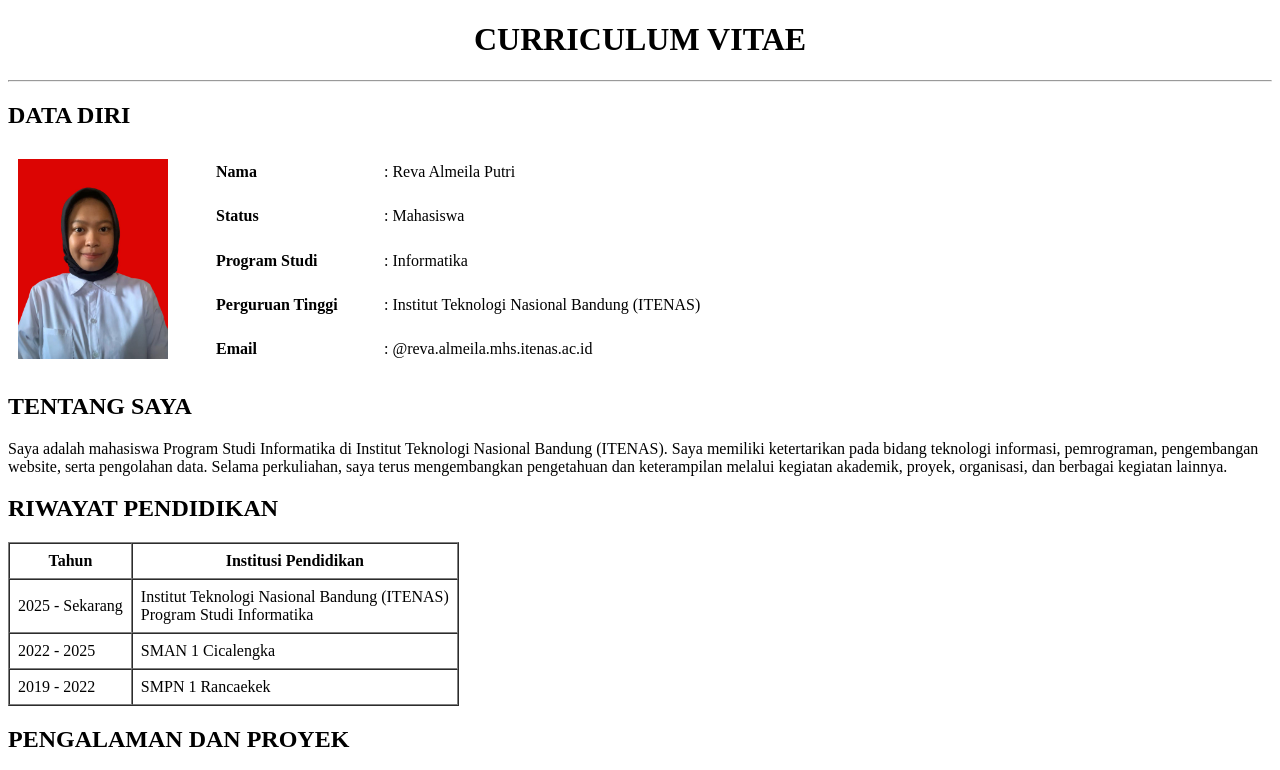
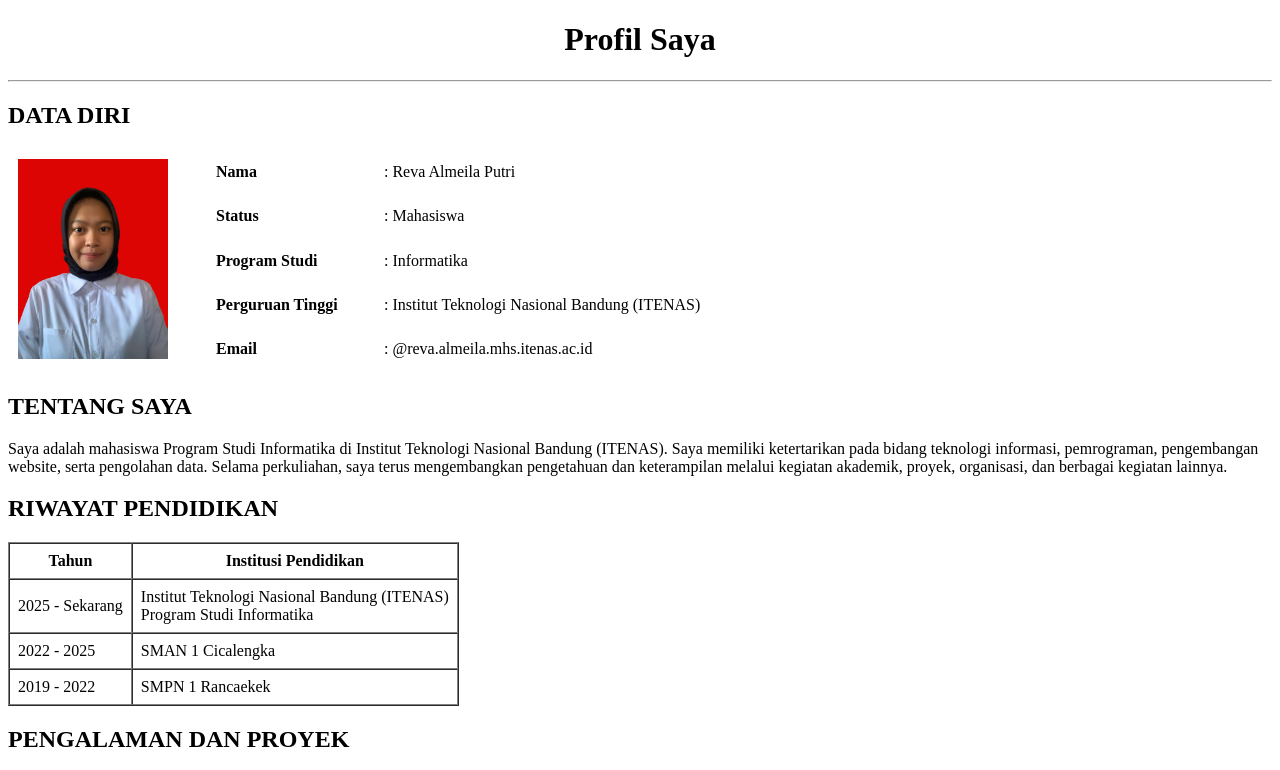
Before and after one commit to revaalmeila/cv-html-reva, a plain HTML site: page index.html in a window 1280 px wide. Shown: the top 770 px of the page. Drawn offline with Linux system fonts and the light colour scheme.

Commit message:
index.html

```diff
--- a/index.html
+++ b/index.html
@@ -1,13 +1,13 @@
 <!DOCTYPE html>
 <html>
 <head>
-    <title>Curriculum Vitae - Reva Almeila Putri</title>
+    <title>Profil Saya - Reva Almeila Putri</title>
 </head>
 
 <body>
 
     <center>
-        <h1>CURRICULUM VITAE</h1>
+        <h1>Profil Saya</h1>
     </center>
 
     <hr>
```
